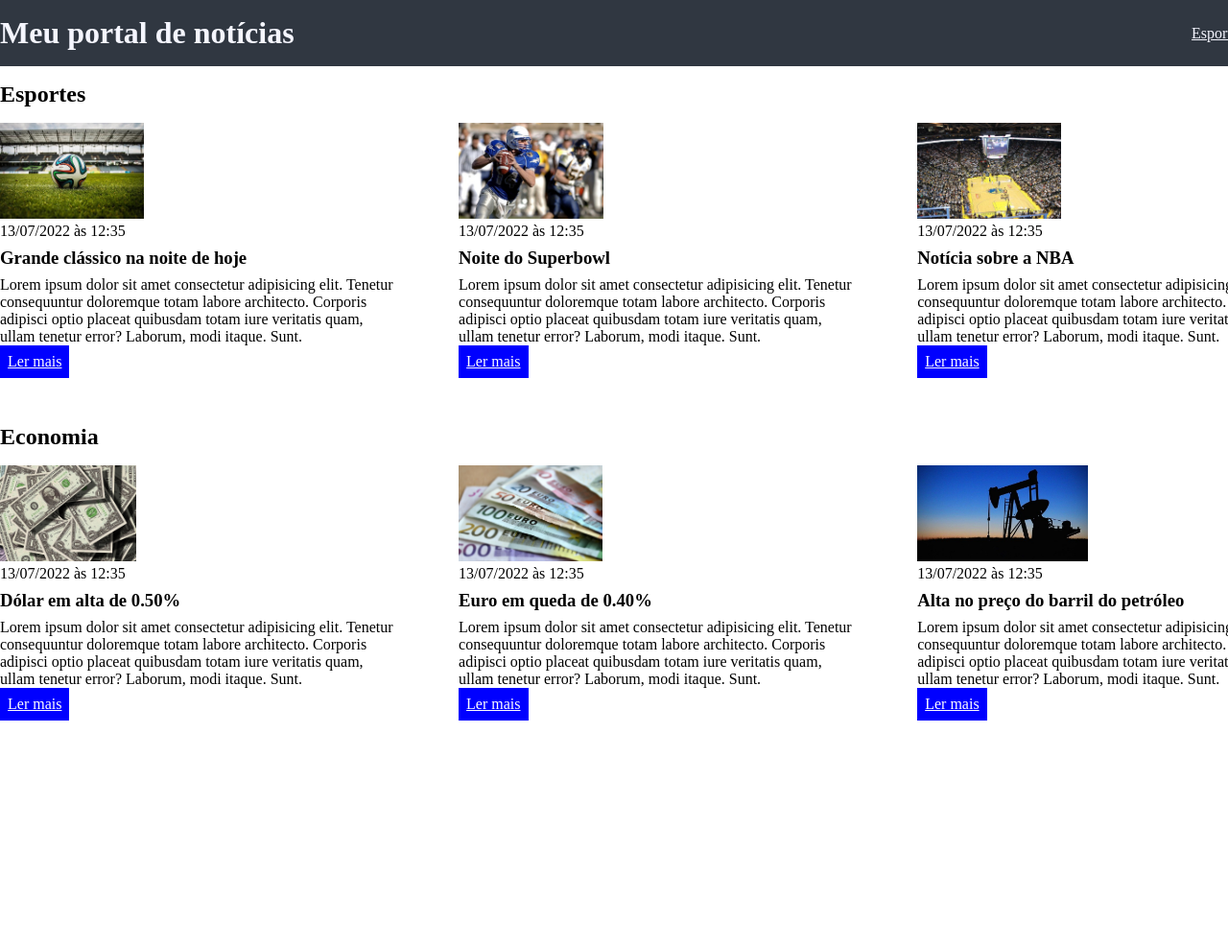
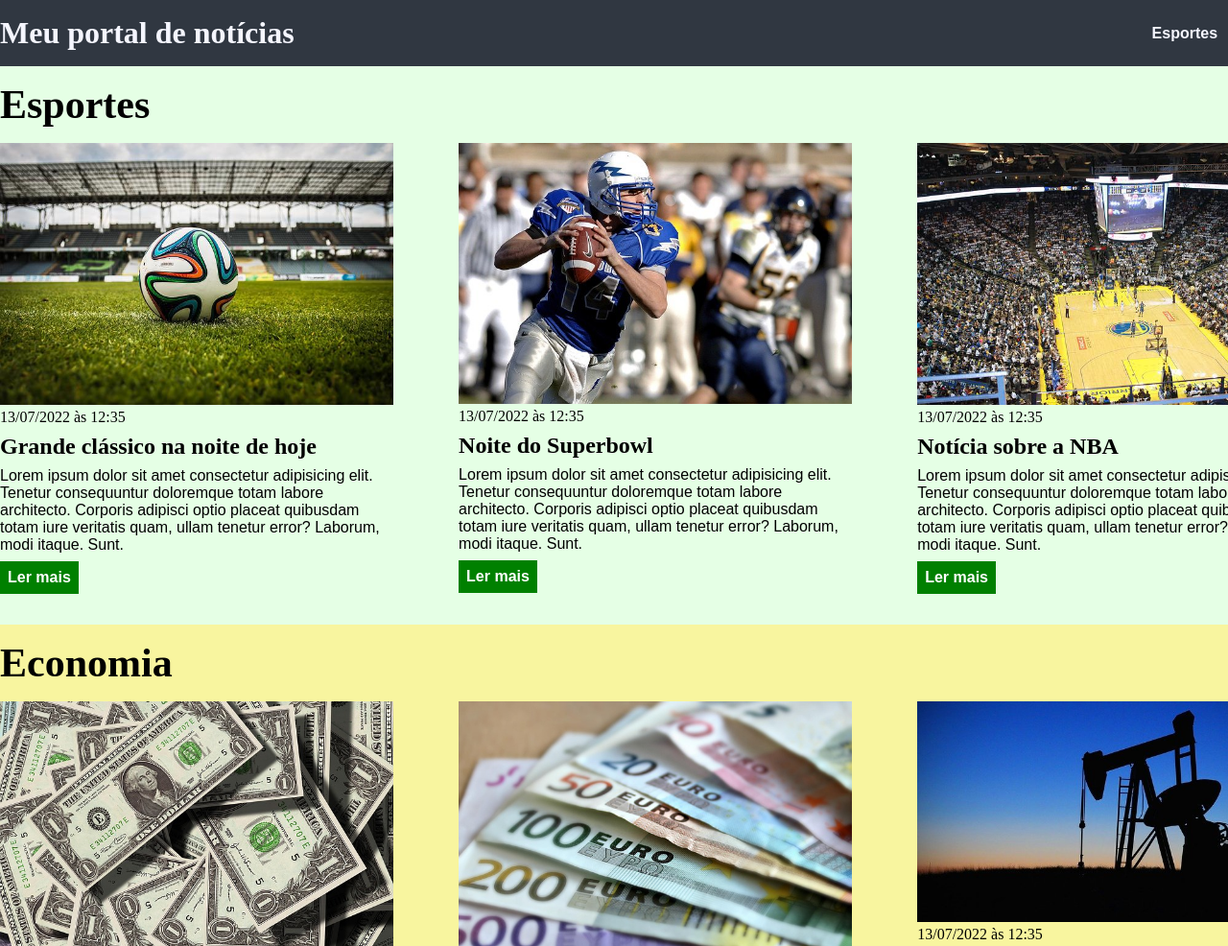
Before and after one commit to ProMenge/CSS-EBAC, a plain HTML site: page index.html in a window 1280 px wide. Shown: the top 986 px of the page at 96% size. Before the commit the page ends 800 px from the top, so only its background shows below. Drawn offline with Linux system fonts and the light colour scheme.

Commit message:
AulaAltereTextos - Mudando textos, cores e botoes

```diff
--- a/index.html
+++ b/index.html
@@ -23,9 +23,9 @@
             </nav>
         </div>
     </header>
-    <section>
+    <section id="sports">
         <div class="container">
-        <h2 id="sports">Esportes</h2>
+        <h2 >Esportes</h2>
             <div class="articles">
                 <article>
                     <img src="./imagens/futebol.jpg" alt="Bola de futebol no gramado" />
@@ -63,7 +63,7 @@
             </div>
         </div>
     </section>
-    <section>
+    <section id="economy">
         <div class="container">
             <h2>Economia</h2>
             <div class="articles">
--- a/main.css
+++ b/main.css
@@ -21,11 +21,15 @@ header .container{
 header li{
 
     display: inline;
+    font-family: Arial, Helvetica, sans-serif;
+    font-weight: bold;
+    margin-left: 16px;
 }
 
 header  li a {
 
     color: #f5f6ff;
+    text-decoration: none;
 }
 
 .container {
@@ -43,7 +47,8 @@ header  li a {
 
 .articles article img{
 
-    height: 100px;
+    /* height: 180px; */
+    width: 100%;
 }
 
 .articles article{
@@ -74,4 +79,48 @@ section h2,
     color: white;
     padding: 8px;
     display: inline-block;
+    text-decoration: none;
+    font-weight: bold;
+    margin-top: 8px;
 }
+
+.articles article a:hover{
+
+    text-decoration: underline;
+}
+
+.articles article p,
+.articles article a{
+
+    font-family: Arial, Helvetica, sans-serif;
+}
+
+.articles article h3{
+
+    font-size: 24px;
+}
+
+section h2{
+
+    font-size: 42px;
+}
+
+#sports{
+
+    background-color: rgba(0, 255, 0, 0.1);
+}
+
+#sports .articles article a{
+
+    background-color: green;
+}
+
+#economy {
+
+    background-color: #f8f59f;
+}
+
+#economy .articles article a {
+
+    background-color: #ff9f1a ;
+}
```
